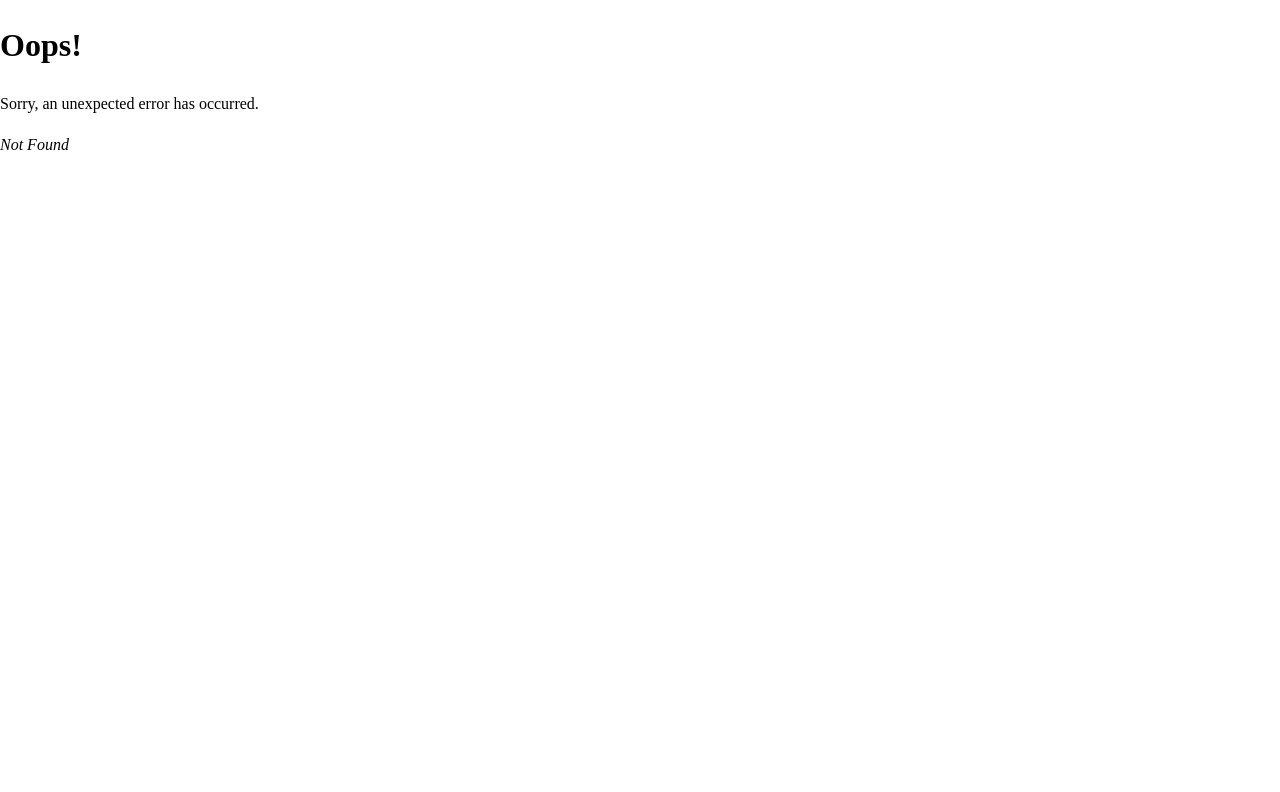
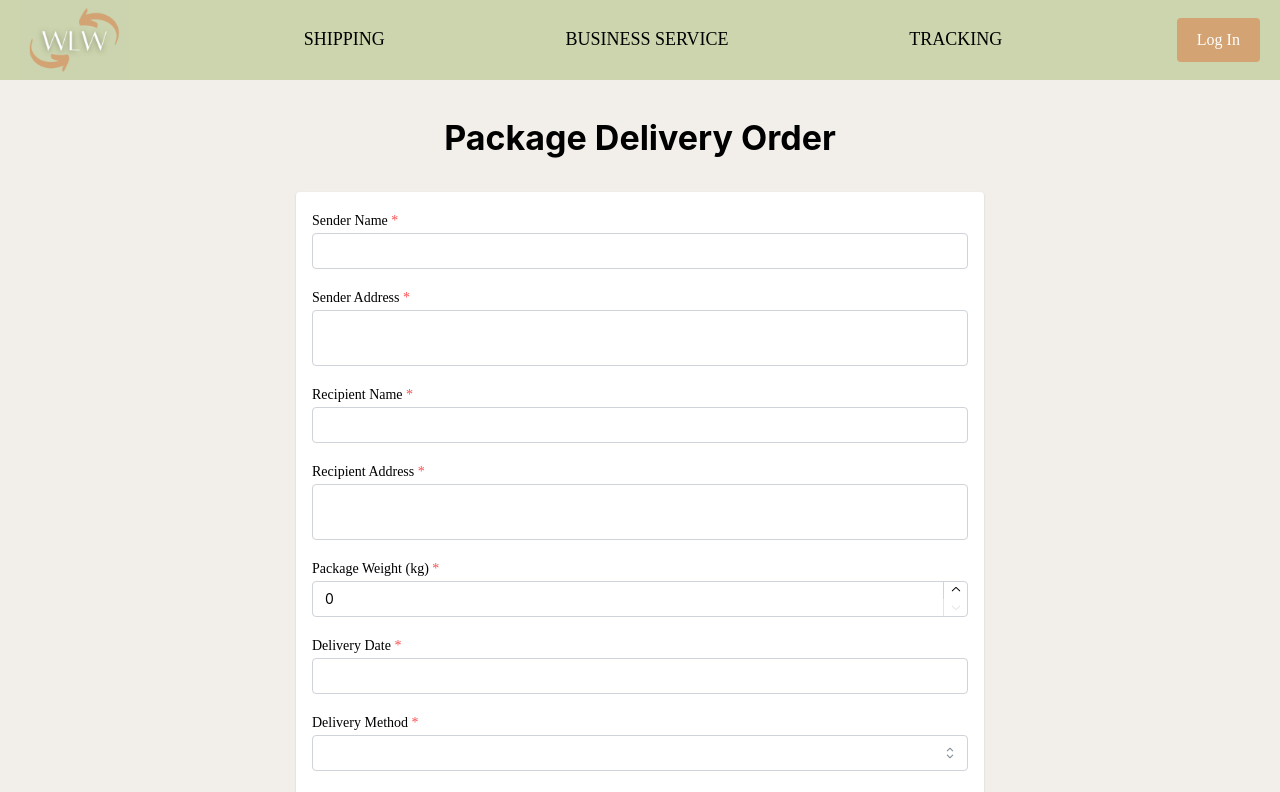
Before and after one commit to cristina-trofimov/WLW_soen343, a React (Vite) app in the folder frontend/: page /order in a window 1280 px wide. Before the commit this address had no page. Shown: the top 792 px of the page. Built offline with nearby package versions, Linux system fonts and the light colour scheme.

Commit message:
started order page

```diff
--- /dev/null
+++ b/frontend/src/pages/OrderPage.tsx
@@ -0,0 +1,124 @@
+import './OrderPage.css';
+import { useState, ChangeEvent } from 'react';
+import axios from 'axios';
+
+import {
+  Container,
+  Title,
+  TextInput,
+  NumberInput,
+  Select,
+  Textarea,
+  Button,
+  Group,
+  Paper,
+  Stack,
+} from '@mantine/core';
+import { DatePickerInput } from '@mantine/dates';
+
+interface FormData {
+  senderName: string;
+  senderAddress: string;
+  recipientName: string;
+  recipientAddress: string;
+  packageWeight: number;
+  deliveryDate: Date | null;
+  deliveryMethod: string;
+  specialInstructions: string;
+}
+
+const OrderPage: React.FC = () => {
+  const [formData, setFormData] = useState<FormData>({
+    senderName: '',
+    senderAddress: '',
+    recipientName: '',
+    recipientAddress: '',
+    packageWeight: 0,
+    deliveryDate: null,
+    deliveryMethod: '',
+    specialInstructions: '',
+  });
+
+  const handleInputChange = (name: keyof FormData, value: string | number | Date | null) => {
+    setFormData((prev) => ({ ...prev, [name]: value }));
+  };
+
+  const handleSubmit = (e: React.FormEvent) => {
+    e.preventDefault();
+    console.log('Form submitted:', formData);
+    // Here you would typically send the data to your backend
+  };
+
+  return (
+    <Container size="sm">
+      <Title order={1} ta="center" mt="md" mb="xl">
+        Package Delivery Order
+      </Title>
+
+      <Paper shadow="xs" p="md">
+        <form onSubmit={handleSubmit}>
+          <Stack gap="md">
+            <TextInput
+              label="Sender Name"
+              required
+              value={formData.senderName}
+              onChange={(e) => handleInputChange('senderName', e.currentTarget.value)}
+            />
+            <Textarea
+              label="Sender Address"
+              required
+              value={formData.senderAddress}
+              onChange={(e) => handleInputChange('senderAddress', e.currentTarget.value)}
+            />
+            <TextInput
+              label="Recipient Name"
+              required
+              value={formData.recipientName}
+              onChange={(e) => handleInputChange('recipientName', e.currentTarget.value)}
+            />
+            <Textarea
+              label="Recipient Address"
+              required
+              value={formData.recipientAddress}
+              onChange={(e) => handleInputChange('recipientAddress', e.currentTarget.value)}
+            />
+            <NumberInput
+              label="Package Weight (kg)"
+              required
+              min={0}
+              value={formData.packageWeight}
+              onChange={(value) => handleInputChange('packageWeight', value || 0)}
+            />
+            <DatePickerInput
+              label="Delivery Date"
+              required
+              value={formData.deliveryDate}
+              onChange={(date) => handleInputChange('deliveryDate', date)}
+            />
+            <Select
+              label="Delivery Method"
+              required
+              data={[
+                { value: 'standard', label: 'Standard' },
+                { value: 'express', label: 'Express' },
+                { value: 'overnight', label: 'Overnight' },
+              ]}
+              value={formData.deliveryMethod}
+              onChange={(value) => handleInputChange('deliveryMethod', value || '')}
+            />
+            <Textarea
+              label="Special Instructions"
+              value={formData.specialInstructions}
+              onChange={(e) => handleInputChange('specialInstructions', e.currentTarget.value)}
+            />
+            <Group justify="right" mt="md">
+              <Button type="submit">Place Order</Button>
+            </Group>
+          </Stack>
+        </form>
+      </Paper>
+    </Container>
+  );
+};
+
+export default OrderPage;
```
Also changed, not shown: frontend/package.json (+5 -3 lines), frontend/src/main.tsx (+11 -0 lines), frontend/src/pages/QuotationPage.tsx (+154 -0 lines), frontend/src/pages/OrderPage.css (added), frontend/src/pages/PaymentPage.css (added), frontend/src/pages/PaymentPage.tsx (added), 1 other file (tests, documents, lock files or other folders).
